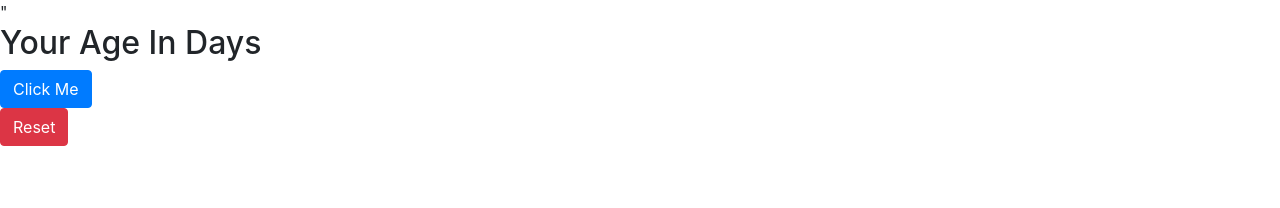
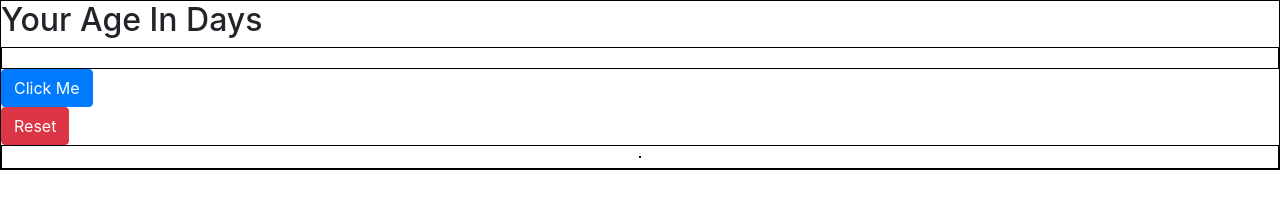
Before and after one commit to saywurdson/Projects, a plain HTML site: page Your Age In Days/index.html in a window 1280 px wide. Drawn offline with nearby package versions, Linux system fonts and the light colour scheme; files whose address does not match are found by name.

Commit message:
updated some html files

```diff
--- a/Your Age In Days/index.html
+++ b/Your Age In Days/index.html
@@ -2,10 +2,34 @@
 <head>
   <meta charset="UTF-8">
   <meta name="viewport" content="width=device-width, initial-scale=1.0">
-  <link rel="stylesheet" href="https://maxcdn.bootstrapcdn.com/bootstrap/4.0.0/css/bootstrap.min.css" integrity="sha384-Gn5384xqQ1aoWXA+058RXPxPg6fy4IWvTNh0E263XmFcJlSAwiGgFAW/dAiS6JXm" crossorigin="anonymous">"
-  <link rel="stylesheet" href="Projects/Your Age In Days/style.css">
+  <link rel="stylesheet" href="https://stackpath.bootstrapcdn.com/bootstrap/4.5.2/css/bootstrap.min.css" integrity="sha384-JcKb8q3iqJ61gNV9KGb8thSsNjpSL0n8PARn9HuZOnIxN0hoP+VmmDGMN5t9UJ0Z" crossorigin="anonymous">
   <title>Your Age In Days</title>
+
+  <style>
+
+    .container-1 {
+      border: 1px solid black;
+    }
+
+    .flex-box-container-1 {
+      display: flex;
+      border: 1px solid black;
+      padding: 10px;
+      flex-wrap: wrap;
+      flex-direction: row;
+      justify-content: space-around;
+    }
+
+    .flex-box-container-1 div {
+      display: flex;
+      padding: 1-px;
+      border: 1px solid black;
+      align-items: center;
+    }
+
+  </style>
 </head>
+
 <body>
   <div class="container-1">
     <h2>Your Age In Days</h2>
```
Also changed, not shown: Personal Website/index.html (+3 -3 lines).
